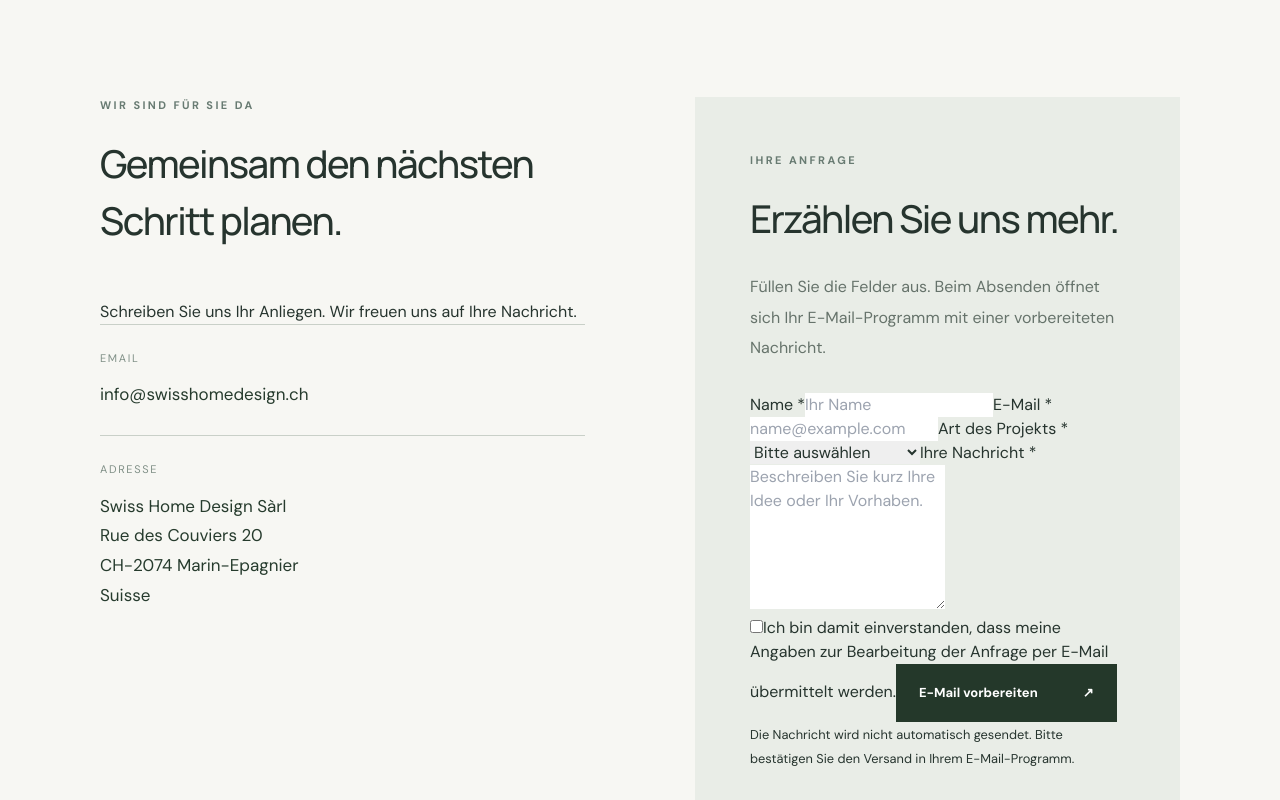
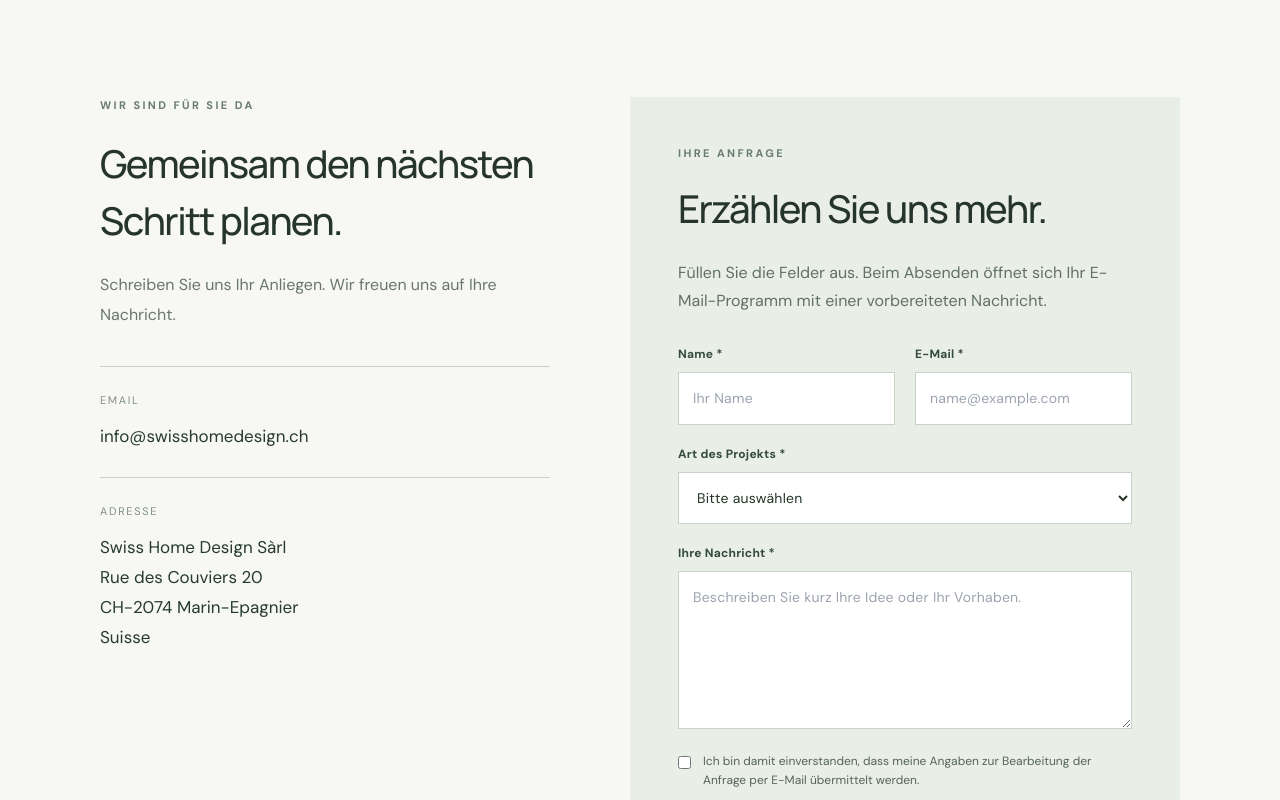
Before and after one commit to Swisshomedesign/swiss-home-design, a React (Vite) app in the folder frontend/: page /de/kontakt in a window 1280 px wide. Shown: the part 420-1220 px from the top of the page. Built offline with nearby package versions, Linux system fonts and the light colour scheme.

Commit message:
Design bilingual contact enquiry form with explicit email handoff

```diff
--- a/frontend/src/styles/index.css
+++ b/frontend/src/styles/index.css
@@ -229,3 +229,23 @@ body {margin:0}
  .shd-lightbox button{width:34px;height:42px;font-size:24px}
  .shd-lightbox-close{right:12px;top:12px}
 }
+
+/* Contact form — mailto fallback until a delivery service is connected */
+.shd-contact-layout-form{grid-template-columns:minmax(0,0.9fr) minmax(0,1.1fr);gap:80px;align-items:start}
+.shd-contact-info h2{margin-bottom:20px}
+.shd-contact-lead{color:#69776c;line-height:1.9;font-size:16px;margin:0 0 35px}
+.shd-form-panel{background:#e9eee7;padding:48px}
+.shd-form-panel h2{font-size:clamp(30px,3vw,42px);margin:18px 0 22px}
+.shd-form-panel>p{margin:0 0 30px;color:#617166;line-height:1.75}
+.shd-form-fields{display:grid;grid-template-columns:1fr 1fr;gap:20px}
+.shd-form-fields label{display:flex;flex-direction:column;gap:9px;font-size:12px;font-weight:700;color:#344b3a;letter-spacing:.02em}
+.shd-form-fields .shd-field-wide{grid-column:1/-1}
+.shd-form-fields input,.shd-form-fields textarea,.shd-form-fields select{width:100%;min-width:0;border:1px solid #c9d3c8;background:#fff;border-radius:0;padding:15px 14px;font:400 14px/1.5 'DM Sans',sans-serif;color:#243529}
+.shd-form-fields textarea{resize:vertical}
+.shd-form-fields input:focus,.shd-form-fields select:focus,.shd-form-fields textarea:focus{outline:2px solid #688c75;outline-offset:2px}
+.shd-consent{display:flex;align-items:flex-start;gap:12px;font-size:12px;color:#546458;line-height:1.6;margin:23px 0}
+.shd-consent input{margin-top:4px;accent-color:#284531;flex-shrink:0}
+.shd-form-panel .shd-button{border:0;cursor:pointer}
+.shd-form-notice{display:block;font-size:11px;line-height:1.65;color:#657268;margin-top:16px}
+@media(max-width:900px){.shd-contact-layout-form{grid-template-columns:1fr;gap:45px}}
+@media(max-width:550px){.shd-form-panel{padding:30px 22px}.shd-form-fields{grid-template-columns:1fr}.shd-form-fields .shd-field-wide{grid-column:auto}}
```
